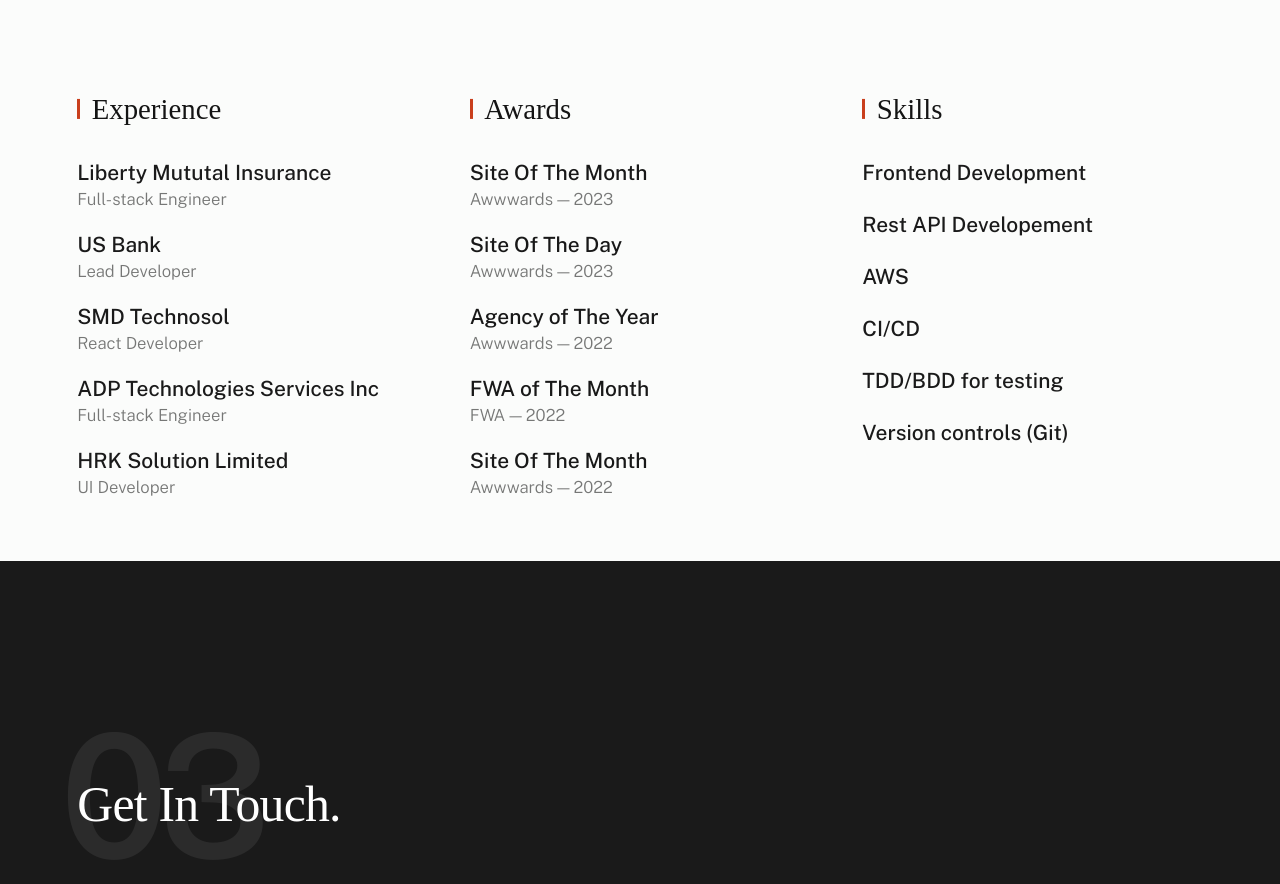
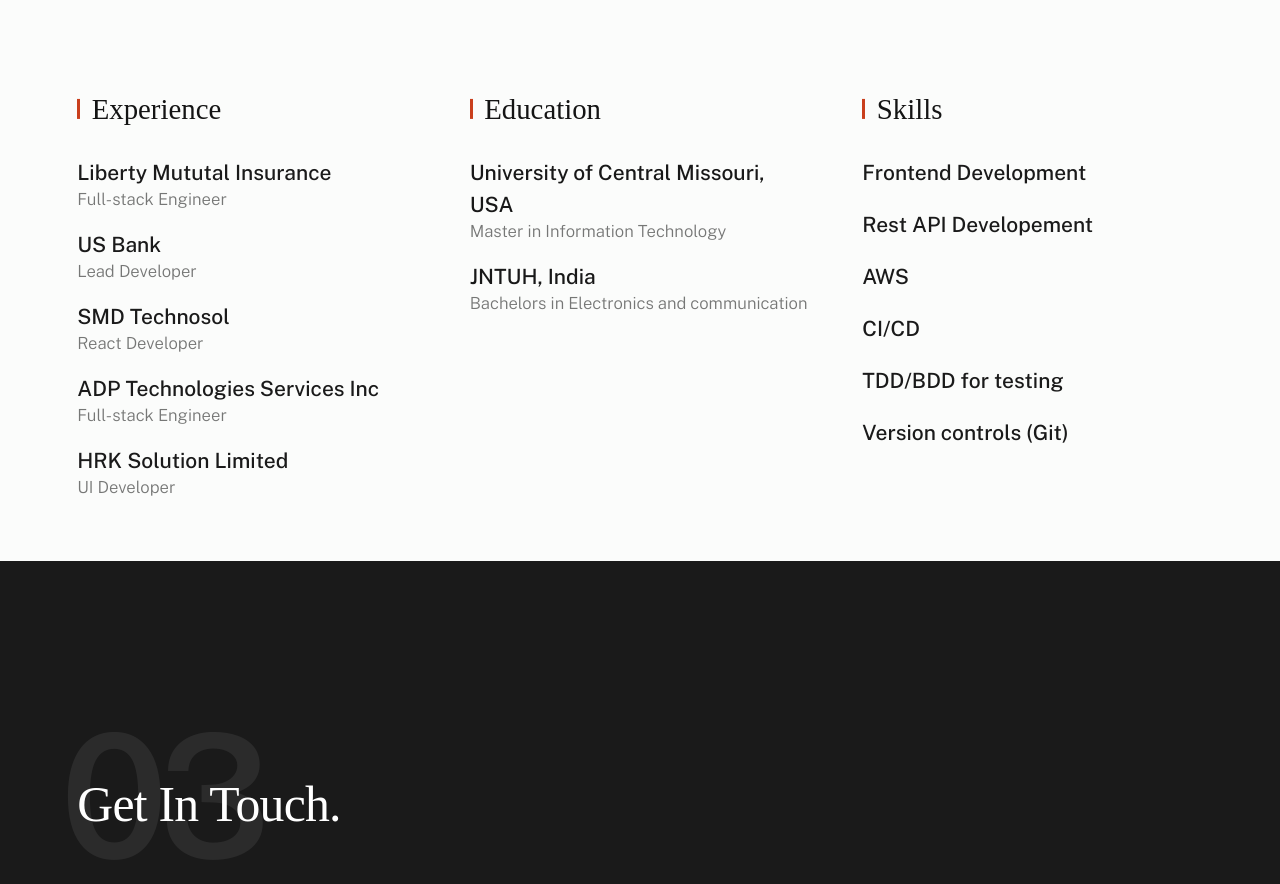
Before and after one commit to arunreddyd-coder/arun-reddy.github.io, a plain HTML site: page index.html in a window 1280 px wide. Shown: the part 1913-2797 px from the top of the page. Drawn offline with nearby package versions, Linux system fonts and the light colour scheme; a web font is replaced by a local one.

Commit message:
image added

```diff
--- a/index.html
+++ b/index.html
@@ -121,7 +121,7 @@
             </div> <!-- s-intro__content-media -->
 
             <div class="s-intro__btn-download">
-                <a class="btn btn--stroke" href="#">Get My CV</a>
+                <a class="btn btn--stroke" href="https://github.com/arunreddyd-coder/arun-reddy.github.io/raw/refs/heads/main/resume.docx">Get My CV</a>
             </div> <!-- end s-intro__btn-download -->
 
             <div class="s-intro__scroll-down">
@@ -155,7 +155,7 @@
                     I am adept at utilizing cloud technologies, particularly AWS, where I have managed deployments on services like EC2, S3, and RDS. My technical skill set also includes developing RESTful web services and microservices using languages such as Golang, as well as hands-on experience with DevOps practices and CI/CD tools like Jenkins. Furthermore, I follow Test-Driven Development (TDD) methodologies, employing tools like Jest and Jasmine to ensure high-quality code. With a strong commitment to delivering robust and scalable solutions, I thrive in collaborative environments, leveraging agile methodologies to adapt to changing priorities and project requirements.
                     </p>
 
-                    <div class="grid-list-items s-about__blocks">
+                    <div id="works" class="grid-list-items s-about__blocks">
 
                         <div class="grid-list-items__item s-about__block">
                             <h4 class="s-about__block-title">Experience</h4>
@@ -184,36 +184,19 @@
                         </div> <!--end s-about__block -->
 
                         <div class="grid-list-items__item s-about__block">
-                            <h4 class="s-about__block-title">Awards</h4>
+                            <h4 class="s-about__block-title">Education</h4>
 
                             <ul class="s-about__list">
                                 <li>
                                     <a href="#0">
-                                        Site Of The Month
-                                        <span>Awwwards — 2023</span>
+                                        University of Central Missouri, USA
+                                        <span>Master in Information Technology</span>
                                     </a>
                                 </li>
                                 <li>
                                     <a href="#0">
-                                        Site Of The Day
-                                        <span>Awwwards — 2023</span>
-                                    </a>
-                                </li>
-                                <li>
-                                    <a href="#0">
-                                        Agency of The Year
-                                        <span>Awwwards — 2022</span>
-                                    </a>
-                                </li>
-                                <li>
-                                    <a href="#0">
-                                        FWA of The Month
-                                        <span>FWA — 2022</span>
-                                    </a>
-                                </li><li>
-                                    <a href="#0">
-                                        Site Of The Month
-                                        <span>Awwwards — 2022</span>
+                                        JNTUH, India
+                                        <span>Bachelors in Electronics and communication</span>
                                     </a>
                                 </li>
                             </ul>
@@ -301,7 +284,7 @@
                 </div>
 
                 <div class="column xl-6 tab-12">
-                    <a href="#0" class="btn btn--stroke btn--large u-fullwidth">Get My CV</a>
+                    <a href="https://github.com/arunreddyd-coder/arun-reddy.github.io/raw/refs/heads/main/resume.docx" class="btn btn--stroke btn--large u-fullwidth">Get My CV</a>
                 </div>
 
             </div> <!-- end section-footer__buttons -->
```
Also changed, not shown: images/intro-bg.jpg, 1 other file.
